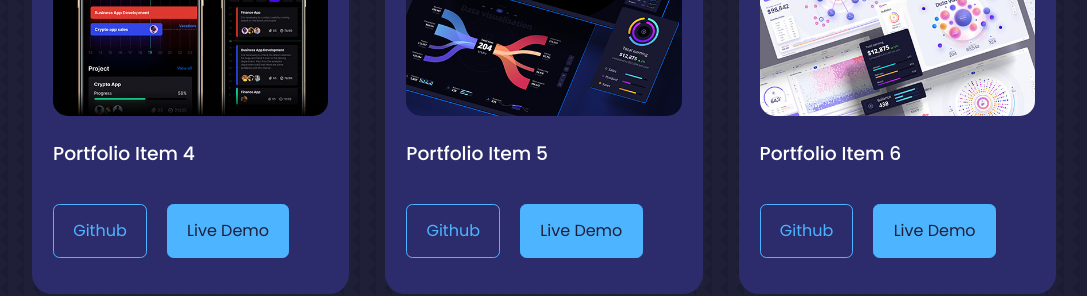
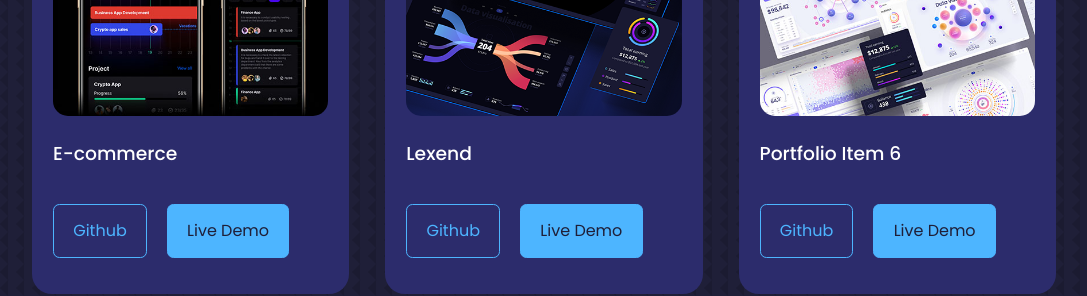
Before and after one commit to Hussein872008/Hussein-Abdalla, a React (Vite) app: page / in a window 1280 px wide. Shown: the part 3400-3696 px from the top of the page, without its empty margins (96-1183 px from the left). Built offline with nearby package versions, Linux system fonts and the light colour scheme.

Commit message:
add new project

```diff
--- a/src/components/Projects/Projects.jsx
+++ b/src/components/Projects/Projects.jsx
@@ -32,17 +32,17 @@ const ProjctsData = [
   },
   {
     id: 4,
-    title: "Portfolio Item 4",
+    title: "E-commerce",
     img: IMG4,
-    github: "#",
-    demo:"#",
+    github: "https://github.com/Hussein872008/E-commerce",
+    demo:"https://e-commerce-ten-cyan-65.vercel.app/",
   },
   {
     id: 5,
-    title: "Portfolio Item 5",
+    title: "Lexend",
     img: IMG5,
-    github: "#",
-    demo:"#",
+    github: "https://github.com/Hussein872008/lexend",
+    demo:"https://lexend-xi.vercel.app/",
   },
   {
     id: 6,
```
